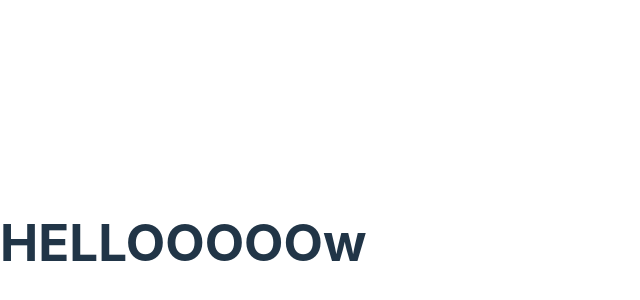
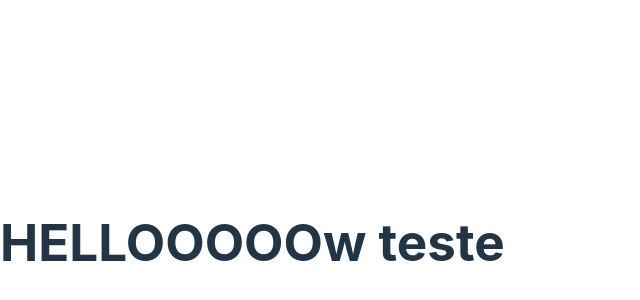
Before and after one commit to jrrodrigo421/NLW_Expert_React, a React (Vite) app: page / in a window 1280 px wide. Shown: the part 158-458 px from the top of the page, without its empty margins (0-640 px from the left). Built offline with nearby package versions, Linux system fonts and the light colour scheme.

Commit message:
feat: tests

```diff
--- a/src/app.tsx
+++ b/src/app.tsx
@@ -1,5 +1,5 @@
 export function App() {
-  return <h1>HELLOOOOOw</h1>
+  return <h1>HELLOOOOOw teste</h1>
 
 }
 
```
